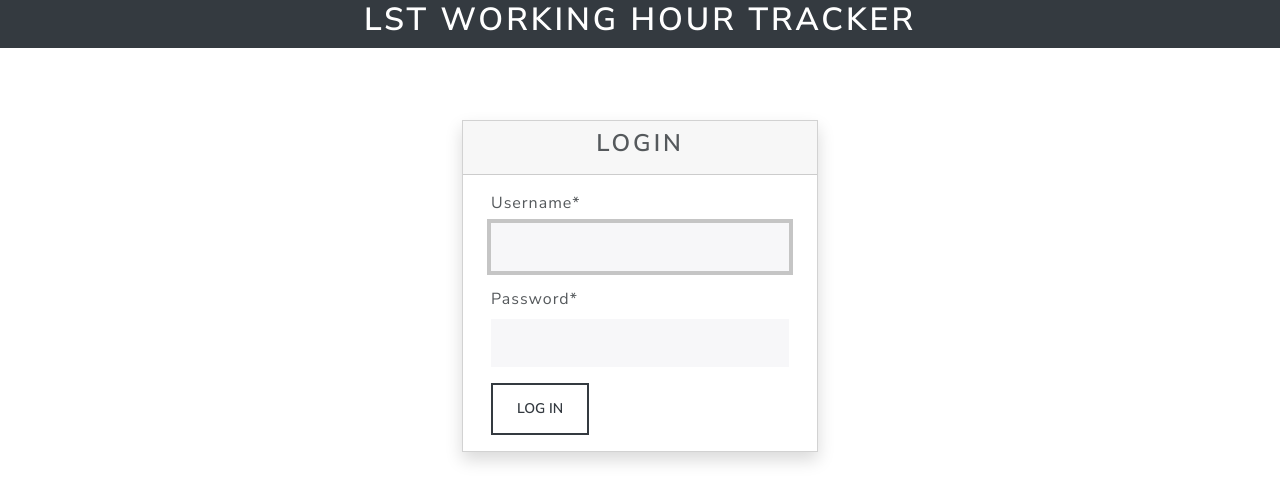
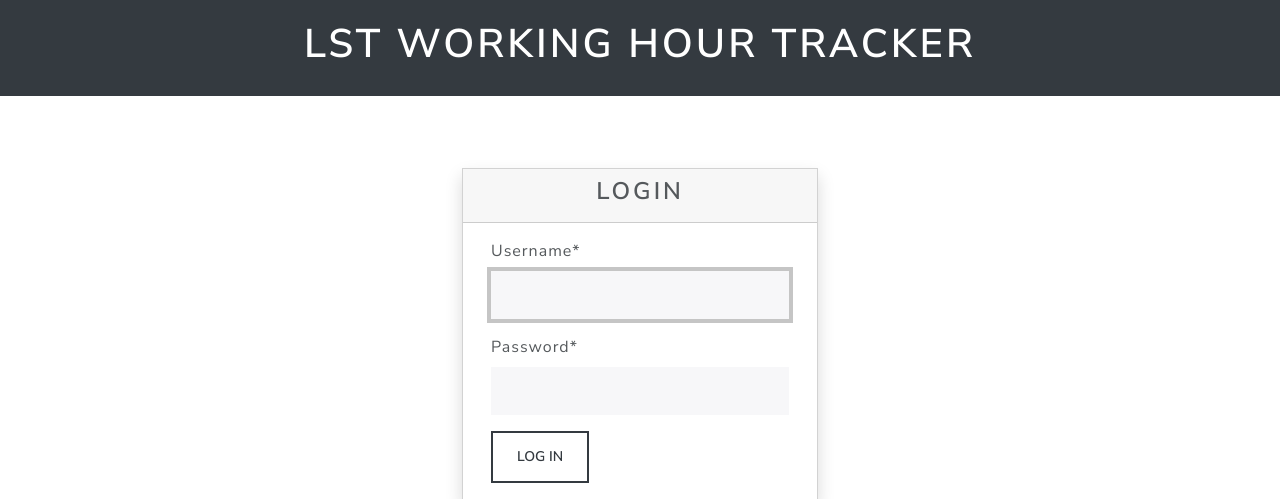
Before and after one commit to adonini/working_hours, a Django app: page /login/ in a window 1280 px wide. Shown: the top 499 px of the page. Run offline with Django 4.2, Linux system fonts and the light colour scheme; some libraries are stand-ins or nearby versions.

Commit message:
fix navbar when not auth

```diff
--- a/shifterslogin/static/css/custom.css
+++ b/shifterslogin/static/css/custom.css
@@ -14,3 +14,14 @@
 .custom-sidebar p {
     margin: 0;
 }
+
+/* Navbar style for guests (not authenticated) */
+.navbar.navbar-guest {
+    padding-top: 3rem !important; /* Increase padding for larger navbar */
+    padding-bottom: 3rem !important; /* Increase padding for larger navbar */
+}
+
+/* You can also adjust font sizes or other styles here */
+.navbar-guest .navbar-brand h1 {
+    font-size: 2.5rem; /* Larger font size for guest view */
+}
--- a/shifterslogin/templates/login/navbar.html
+++ b/shifterslogin/templates/login/navbar.html
@@ -1,4 +1,4 @@
-<nav class="navbar navbar-expand-lg bg-dark pt-4 pb-4"" data-bs-theme="dark">
+<nav class="navbar navbar-expand-lg bg-dark pt-4 pb-4 {% if not user.is_authenticated %}navbar-guest{% endif %}" data-bs-theme="dark">
     <div class="container-fluid">
         <a class="navbar-brand position-absolute top-50 start-50 translate-middle" href="#">
             <h1 class="text-white text-center">
```
